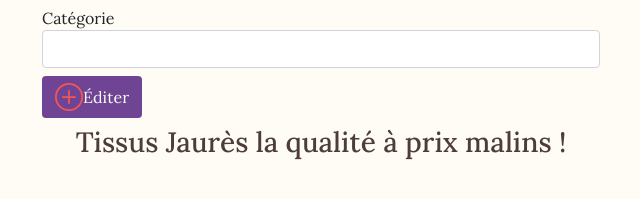
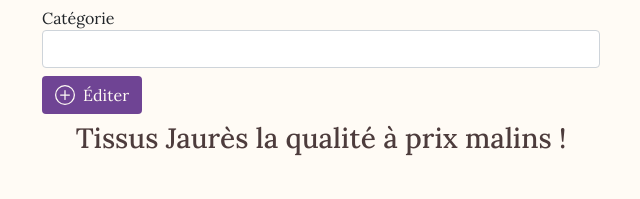
Before and after one commit to WildCodeSchool/2022-03-php-orleans-project-tissusjaures, a PHP site: template src/View/Admin/Cloth/edit.html.twig in a window 1280 px wide. Shown: the part 209-408 px from the top of the page, without its empty margins (319-959 px from the left). Run offline with PHP 8.4, Linux system fonts and the light colour scheme; the template is opened without the code that fills it, so the values that code supplies are empty; some libraries are stand-ins or nearby versions; some web fonts are replaced.

Commit message:
fixed last svg

```diff
--- a/src/View/Admin/Cloth/_form.html.twig
+++ b/src/View/Admin/Cloth/_form.html.twig
@@ -29,7 +29,7 @@
 				{% endfor %}
 				</select>
 				<button type="submit" class="d-flex justify-content-around align-items-center btn btn-md">
-				<svg xmlns="http://www.w3.org/2000/svg" width="16" height="16" fill="currentColor" class="bi bi-plus-circle" viewBox="0 0 16 16">
+				<svg class="adminsvg" xmlns="http://www.w3.org/2000/svg" width="16" height="16" fill="currentColor" class="bi bi-plus-circle" viewBox="0 0 16 16">
   					<path d="M8 15A7 7 0 1 1 8 1a7 7 0 0 1 0 14zm0 1A8 8 0 1 0 8 0a8 8 0 0 0 0 16z"/>
   					<path d="M8 4a.5.5 0 0 1 .5.5v3h3a.5.5 0 0 1 0 1h-3v3a.5.5 0 0 1-1 0v-3h-3a.5.5 0 0 1 0-1h3v-3A.5.5 0 0 1 8 4z"/>
 				</svg>
```
